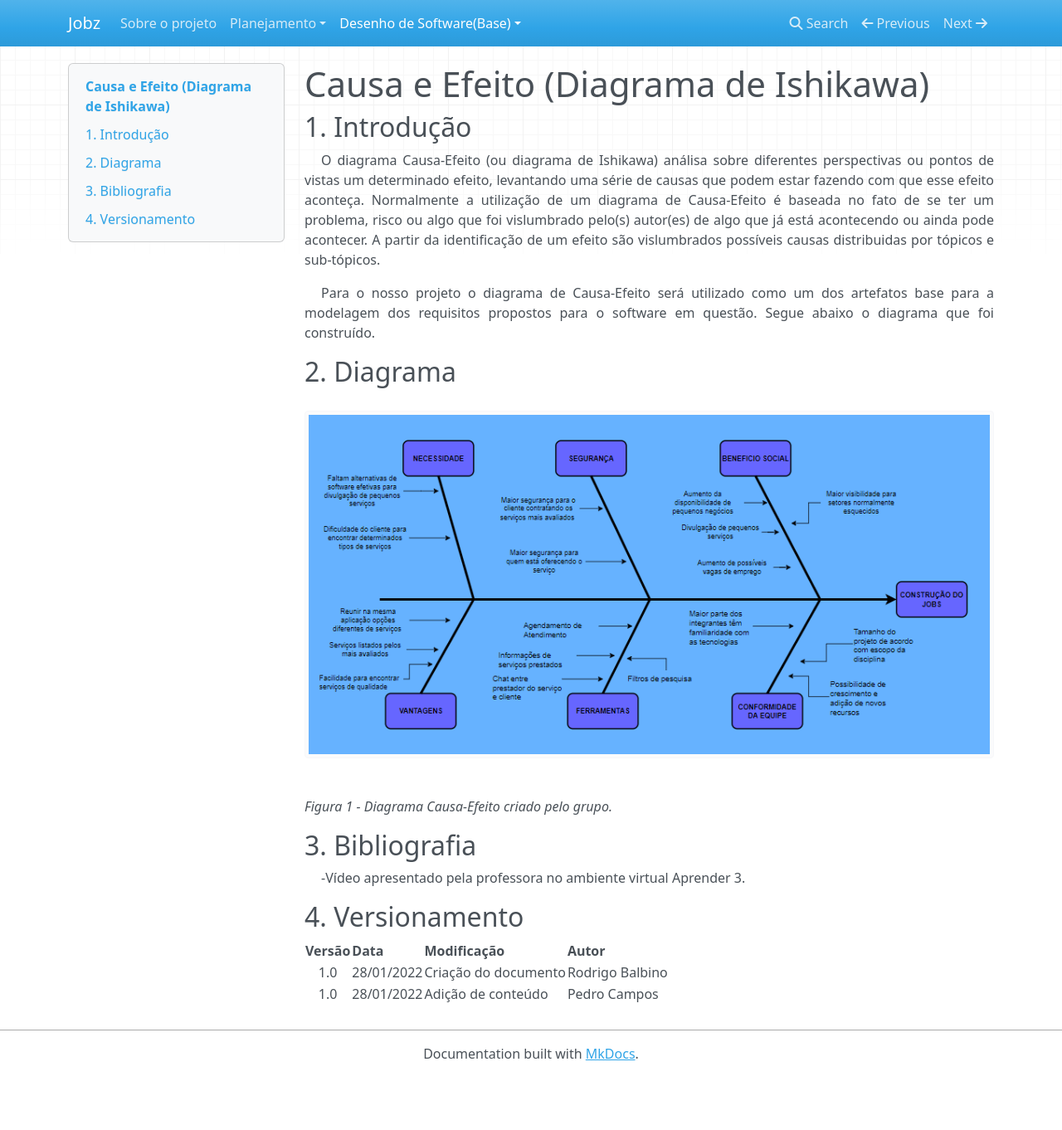
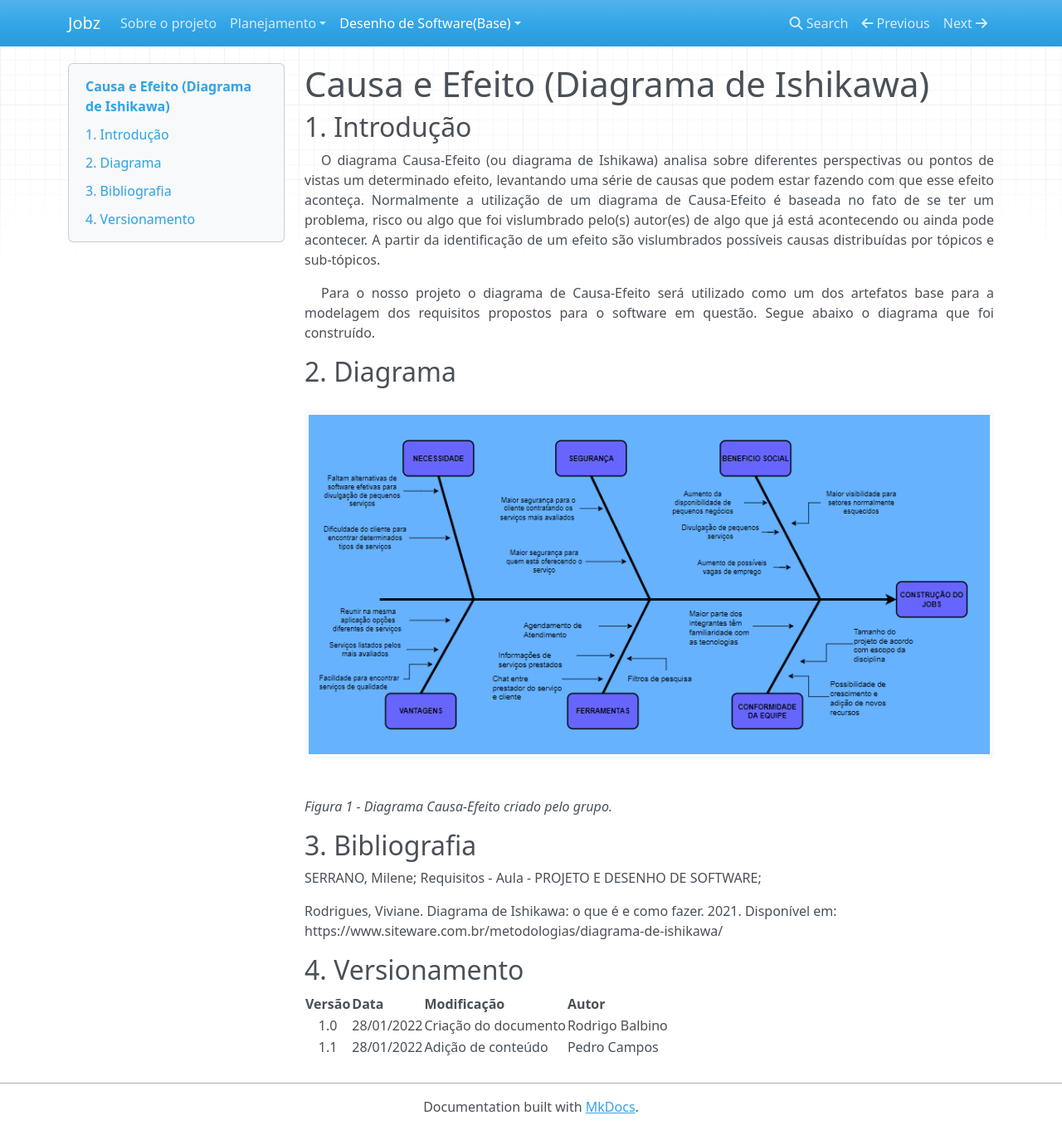
Before and after one commit to UnBArqDsw2021-2/2021.2_G6_Jobz_docs, an MkDocs documentation site: the page built from docs/Entrega_I/Modelagem/causaEefeito.md, in a window 1280 px wide and 1362 px high. Shown: the whole window at 83% size. Built offline with MkDocs 1.6.1, drawn with Linux system fonts in a browser that asks for light colours; nearby versions of some CDN libraries.

Commit message:
Correcoes no texto e bibliografia

```diff
--- a/docs/Entrega_I/Modelagem/causaEefeito.md
+++ b/docs/Entrega_I/Modelagem/causaEefeito.md
@@ -3,7 +3,7 @@
 ## 1. Introdução
 
 <p style="text-indent: 20px; text-align: justify">
-O diagrama Causa-Efeito (ou diagrama de Ishikawa) análisa sobre diferentes perspectivas ou pontos de vistas um determinado efeito, levantando uma série de causas que podem estar fazendo com que esse efeito aconteça. Normalmente a utilização de um diagrama de Causa-Efeito é baseada no fato de se ter um problema, risco ou algo que foi vislumbrado pelo(s) autor(es) de algo que já está acontecendo ou ainda pode acontecer. A partir da identificação de um efeito são vislumbrados possíveis causas distribuidas por tópicos e sub-tópicos.
+O diagrama Causa-Efeito (ou diagrama de Ishikawa) analisa sobre diferentes perspectivas ou pontos de vistas um determinado efeito, levantando uma série de causas que podem estar fazendo com que esse efeito aconteça. Normalmente a utilização de um diagrama de Causa-Efeito é baseada no fato de se ter um problema, risco ou algo que foi vislumbrado pelo(s) autor(es) de algo que já está acontecendo ou ainda pode acontecer. A partir da identificação de um efeito são vislumbrados possíveis causas distribuídas por tópicos e sub-tópicos.
 </p>
 
 <p style="text-indent: 20px; text-align: justify">
@@ -14,12 +14,14 @@ Para o nosso projeto o diagrama de Causa-Efeito será utilizado como um dos arte
 
 <img src='../../../images/CausaEfeito.png' width=auto height=auto>
 
-*Figura 1 -  Diagrama Causa-Efeito criado pelo grupo.*
+_Figura 1 - Diagrama Causa-Efeito criado pelo grupo._
 
 ## 3. Bibliografia
 
-<p style="text-indent: 20px; text-align: justify">
--Vídeo apresentado pela professora no ambiente virtual Aprender 3.
+SERRANO, Milene; Requisitos - Aula - PROJETO E DESENHO DE SOFTWARE;
+
+Rodrigues, Viviane. Diagrama de Ishikawa: o que é e como fazer. 2021. Disponível em: https://www.siteware.com.br/metodologias/diagrama-de-ishikawa/
+
 </p>
 
 ## 4. Versionamento
@@ -27,4 +29,4 @@ Para o nosso projeto o diagrama de Causa-Efeito será utilizado como um dos arte
 | Versão | Data       | Modificação          | Autor           |
 | :----: | ---------- | -------------------- | --------------- |
 |  1.0   | 28/01/2022 | Criação do documento | Rodrigo Balbino |
-|  1.0	 | 28/01/2022 | Adição de conteúdo   | Pedro Campos    |
+|  1.1   | 28/01/2022 | Adição de conteúdo   | Pedro Campos    |
```
